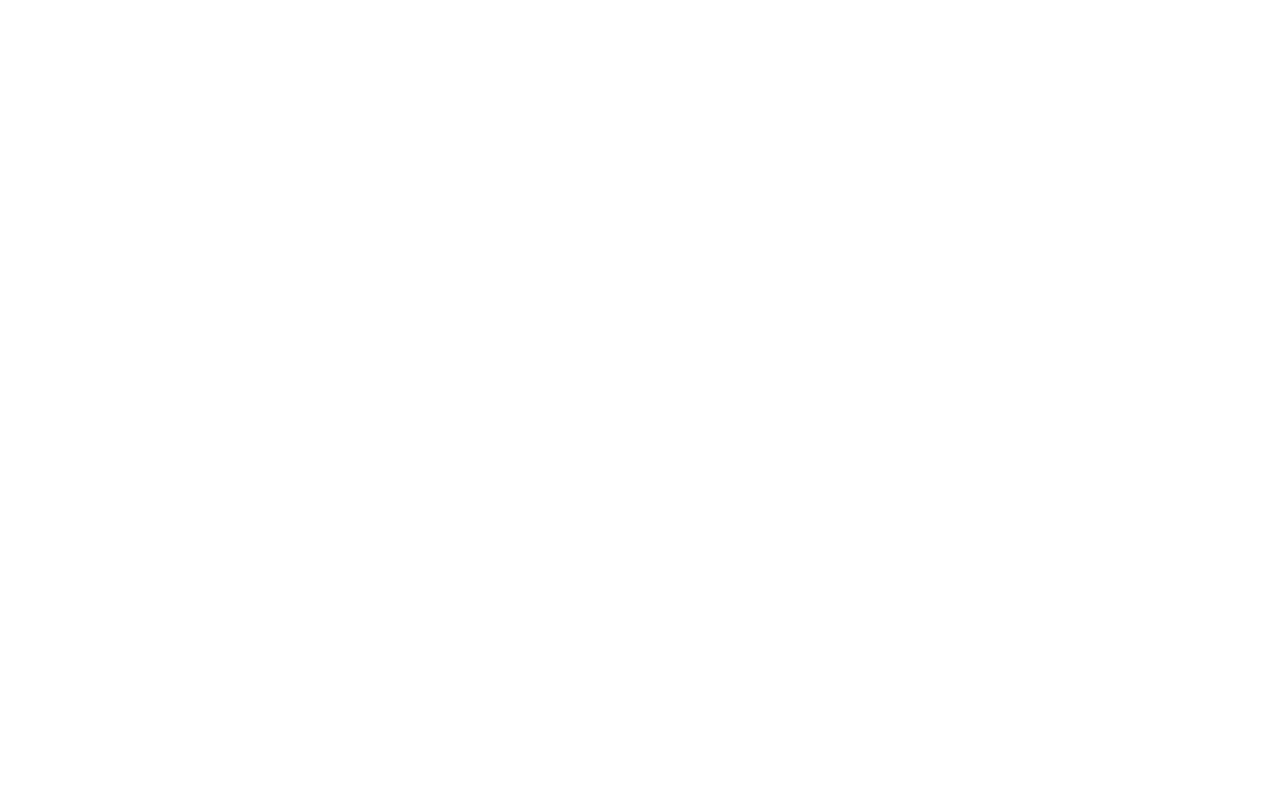
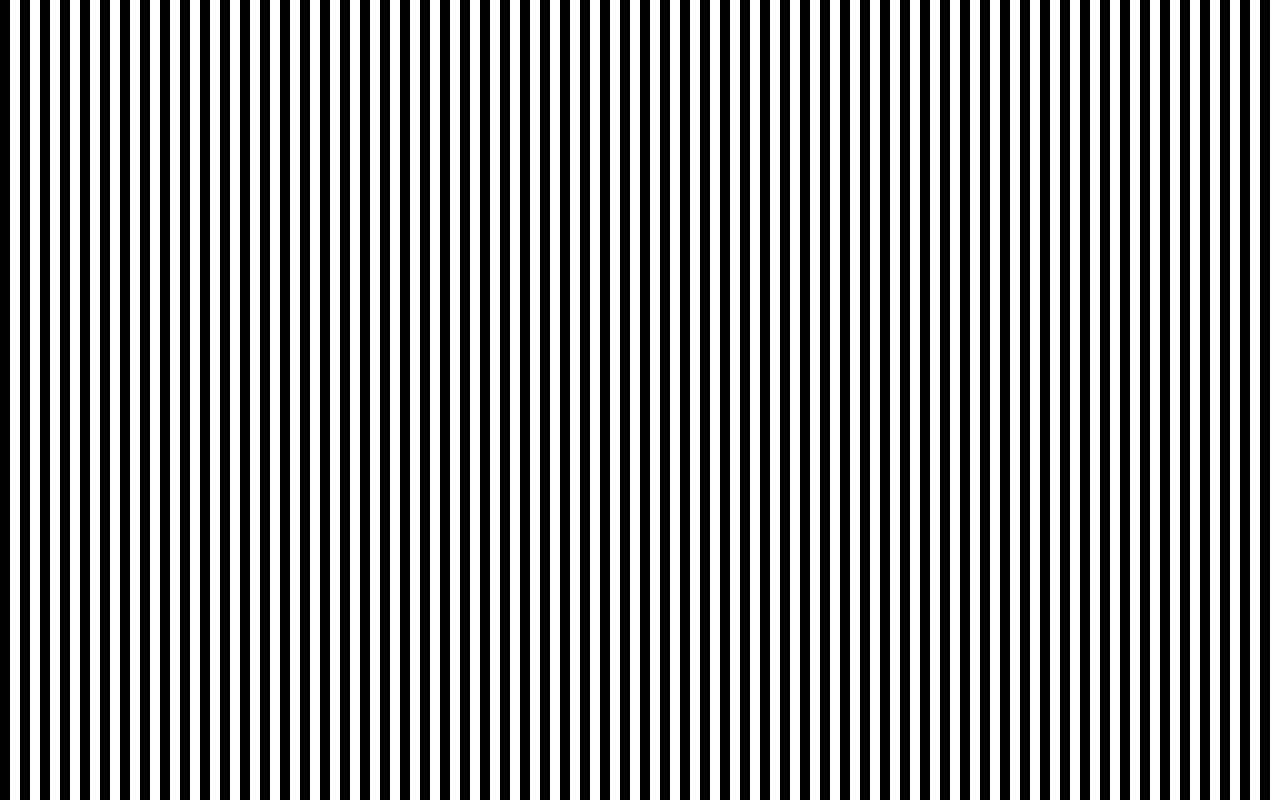
Before and after one commit to rahmanhamim/data-visualization-d3js, a plain HTML site: page sol-lewitt.html in a window 1280 px wide. Drawn offline with Linux system fonts and the light colour scheme.

Commit message:
sol leWitt on progress

```diff
--- a/sol-lewitt.html
+++ b/sol-lewitt.html
@@ -5,6 +5,34 @@
     <meta http-equiv="X-UA-Compatible" content="IE=edge" />
     <meta name="viewport" content="width=device-width, initial-scale=1.0" />
     <title>Sol LeWitt ART</title>
+    <style>
+      body {
+        margin: 0;
+        overflow: hidden;
+      }
+    </style>
   </head>
-  <body></body>
+  <body>
+    <script>
+      const width = window.innerWidth;
+      const height = window.innerHeight;
+
+      const svg = document.createElementNS("http://www.w3.org/2000/svg", "svg");
+      svg.setAttribute("width", width);
+      svg.setAttribute("height", height);
+      document.body.appendChild(svg);
+
+      const n = 100;
+      for (let i = 0; i < n; i++) {
+        const rect = document.createElementNS(
+          "http://www.w3.org/2000/svg",
+          "rect"
+        );
+        rect.setAttribute("x", 20 * i);
+        rect.setAttribute("width", 10);
+        rect.setAttribute("height", height);
+        svg.appendChild(rect);
+      }
+    </script>
+  </body>
 </html>
```
